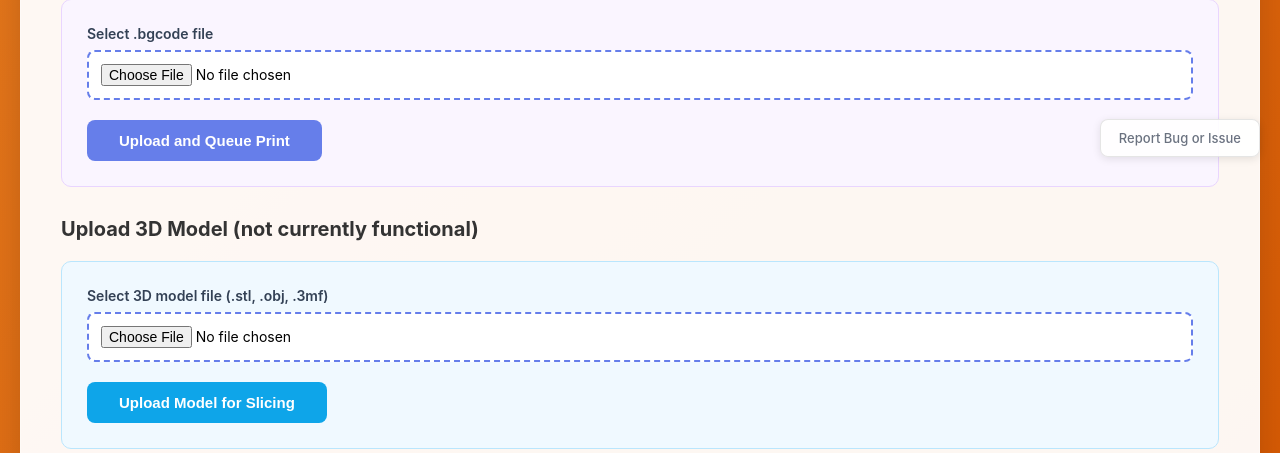
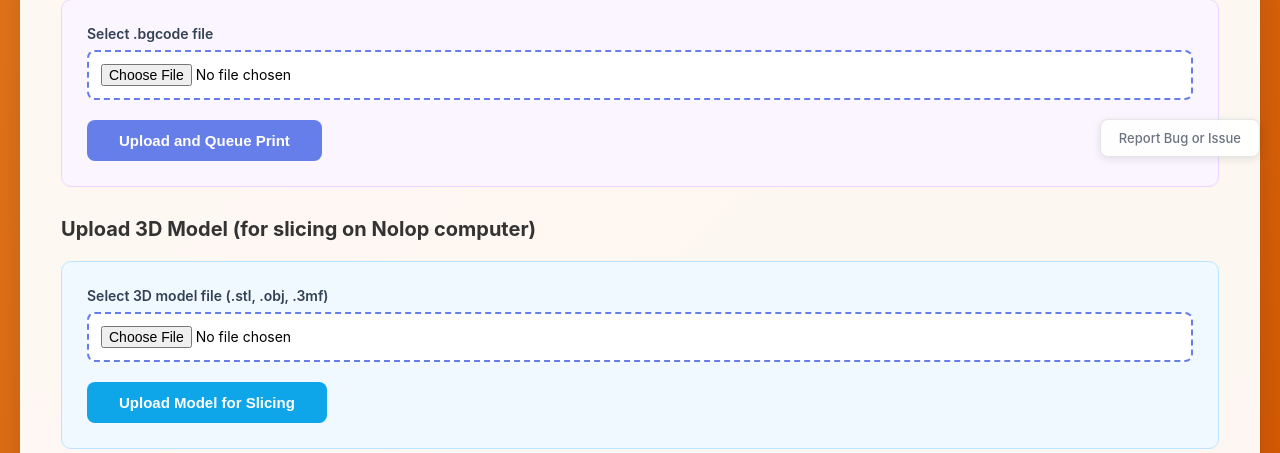
Before and after one commit to tufts-nolop/prusa-printer-manager, a Django app: template prusa_print_client/templates/single_printer.html in a window 1280 px wide. Shown: the part 623-1076 px from the top of the page. Run offline with Django 4.2, Linux system fonts and the light colour scheme; the template is opened without the code that fills it, so the values that code supplies are empty.

Commit message:
confirmed that uploading 3d models work

```diff
--- a/prusa_print_client/templates/single_printer.html
+++ b/prusa_print_client/templates/single_printer.html
@@ -58,7 +58,7 @@
             </div>
 
             <div class="actions">
-                <h3>Upload 3D Model (not currently functional)</h3>
+                <h3>Upload 3D Model (for slicing on Nolop computer)</h3>
                 <div class="model-upload-section">
                     <form id="modelUploadForm" onsubmit="uploadFile(event, 0)">
                         <div class="form-group">
```
